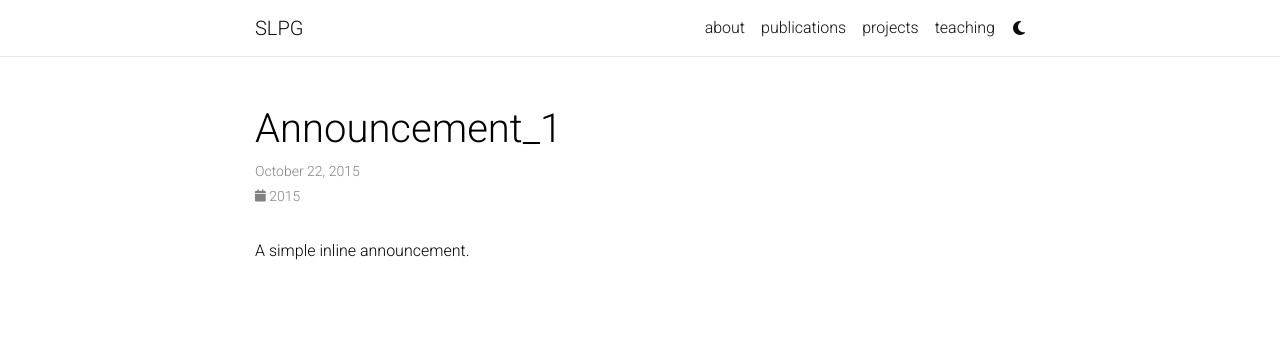
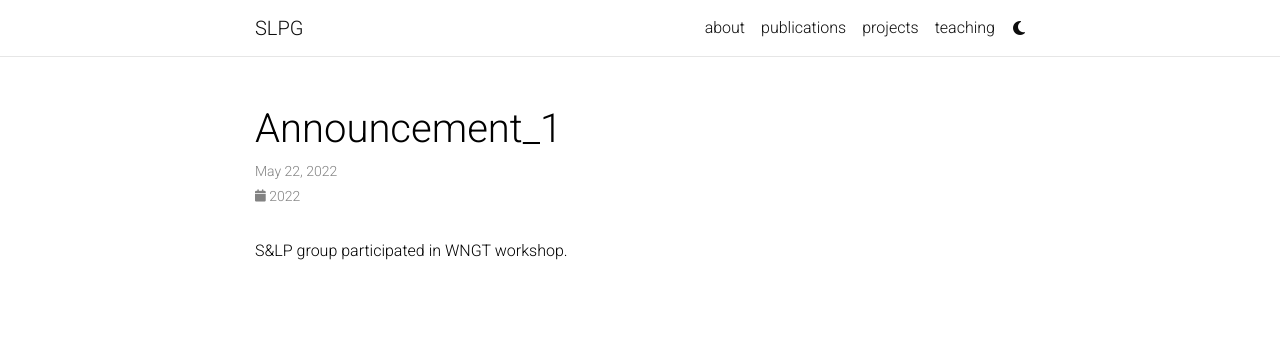
Before and after one commit to slpg-fjwu/github.io, a Jekyll site: the page built from _news/announcement_1.md, in a window 1280 px wide. Shown: the top 355 px of the page. Built offline with Jekyll 4.4.1, drawn with Linux system fonts in a browser that asks for light colours; comment, search, counter and statistics services are not loaded; a style sheet for code colours, icons or effects is not loaded.

Commit message:
Update announcement_1.md

```diff
--- a/_news/announcement_1.md
+++ b/_news/announcement_1.md
@@ -1,8 +1,8 @@
 ---
 layout: post
-date: 2015-10-22 15:59:00-0400
+date: 2022-05-22 15:59:00-0400
 inline: true
 related_posts: false
 ---
 
-A simple inline announcement.
+S&LP group participated in WNGT workshop.
```
